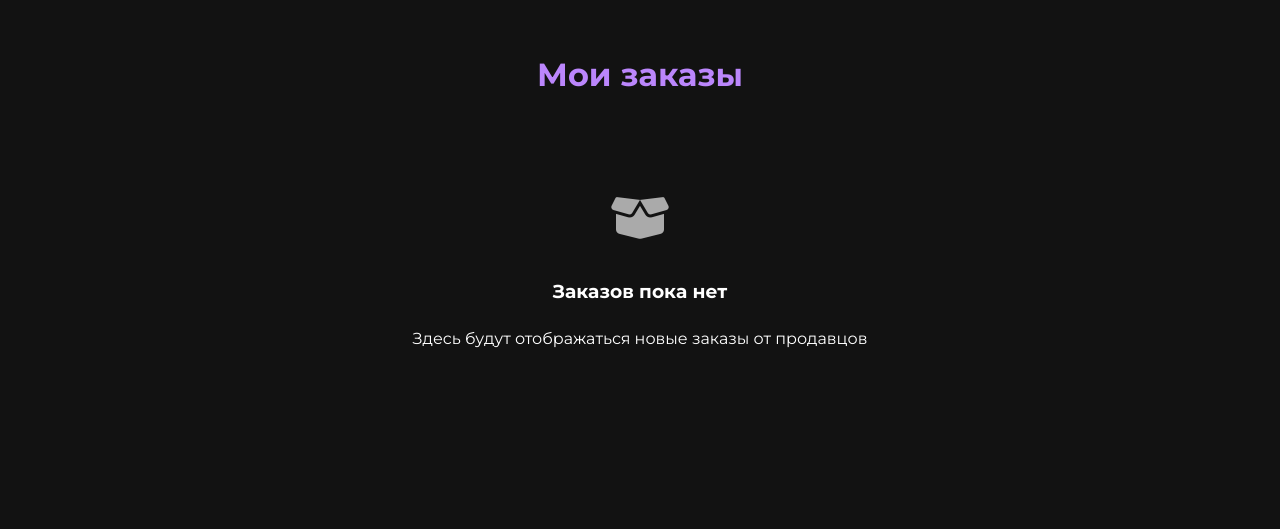
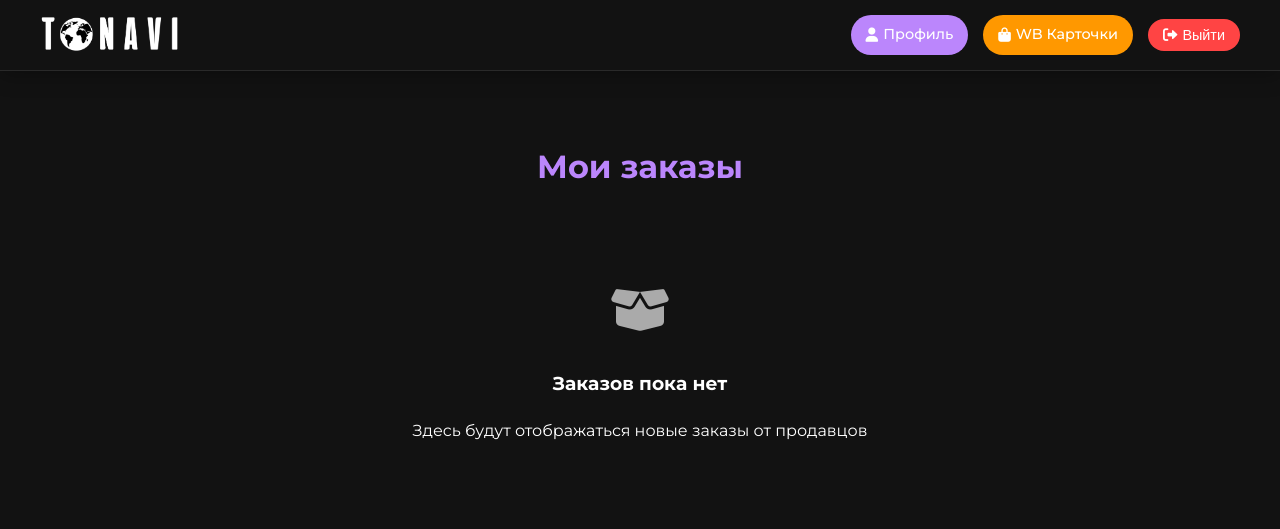
Before and after one commit to s0163614/tonavi, a Flask app: page /supplier/orders in a window 1280 px wide. Shown: the top 529 px of the page. Run offline with Flask 3, Linux system fonts and the light colour scheme; the visitor is signed in with stand-in values (Sample User, id 1); data that the repository does not hold is empty.

Commit message:
Update supplier_orders.html

```diff
--- a/templates/supplier_orders.html
+++ b/templates/supplier_orders.html
@@ -20,6 +20,21 @@
             --warning: #ffab00;
             --error: #ff4444;
         }
+        .logo-container {
+            display: flex;
+            align-items: center;
+            gap: 15px;
+        }
+
+        .logo {
+            height: 40px;
+            width: auto;
+            transition: transform 0.3s ease;
+        }
+
+        .logo:hover {
+            transform: scale(1.05);
+        }
 
         body {
             font-family: 'Montserrat', sans-serif;
@@ -27,6 +42,7 @@
             color: var(--text);
             line-height: 1.6;
             padding: 20px;
+            margin-top: 80px; /* Добавлено для фиксированного хедера */
         }
 
         .container {
@@ -38,6 +54,7 @@
             color: var(--primary);
             margin-bottom: 30px;
             text-align: center;
+            padding-top: 20px; /* Добавлено для отступа от хедера */
         }
 
         .orders-list {
@@ -95,6 +112,7 @@
         .order-detail {
             display: flex;
             margin-bottom: 8px;
+            align-items: center; /* Добавлено для выравнивания кнопки */
         }
 
         .detail-label {
@@ -169,9 +187,125 @@
             background: var(--error);
             color: #fff;
         }
+        .page-header {
+            text-align: center;
+            margin-bottom: 40px;
+            padding: 20px 0;
+            position: relative;
+        }
+        .header-actions {
+            display: flex;
+            gap: 15px;
+            align-items: center;
+        }
+        .header-wrapper {
+            position: fixed;
+            top: 0;
+            left: 0;
+            right: 0;
+            background: linear-gradient(135deg, var(--dark), var(--dark));
+            z-index: 1000;
+            box-shadow: 0 4px 20px rgba(0, 0, 0, 0.3);
+            border-bottom: 1px solid var(--border);
+        }
+
+        .main-header {
+            display: flex;
+            justify-content: space-between;
+            align-items: center;
+            padding: 15px 20px;
+            max-width: 1200px;
+            margin: 0 auto;
+        }
+        .btn-deposit {
+            padding: 6px 12px; /* Уменьшенный размер */
+            background-color: #4CAF50;
+            color: white;
+            text-align: center;
+            text-decoration: none;
+            border-radius: 5px;
+            transition: background-color 0.3s;
+            font-size: 0.85rem; /* Уменьшенный размер шрифта */
+            margin-left: 10px; /* Отступ от текста */
+        }
+        .btn-deposit:hover {
+            background-color: #45a049;
+        }
+
+        /* Новый стиль для контейнера депозита */
+        .deposit-container {
+            display: flex;
+            align-items: center;
+            flex-wrap: wrap;
+            gap: 5px;
+        }
+        .logout-btn {
+            background: var(--error);
+            color: white;
+        }
+        .profile-btn, .logout-btn, .nav-btn {
+            color: white;
+            padding: 8px 15px;
+            border-radius: 20px;
+            text-decoration: none;
+            font-weight: 500;
+            display: flex;
+            align-items: center;
+            gap: 5px;
+            transition: all 0.3s ease;
+            border: none;
+            cursor: pointer;
+            font-size: 0.9rem;
+            white-space: nowrap;
+        }
+
+        .profile-btn {
+            background: var(--primary);
+            color: white;
+        }
+
+        .profile-section {
+            background: var(--light);
+            border-radius: 10px;
+            padding: 20px;
+            margin-bottom: 30px;
+        }
+
+        .profile-info {
+            display: grid;
+            grid-template-columns: 1fr 1fr;
+            gap: 20px;
+        }
 </style>
 </head>
 <body>
+
+    <div class="header-wrapper">
+        <div class="main-header">
+            <div class="logo-container">
+                <img src="{{ url_for('static', filename='logo/logo4.png') }}" alt="Логотип" class="logo">
+
+            </div>
+
+            <div class="header-actions">
+                <a href="{{ url_for('profile') }}" class="profile-btn">
+                    <i class="fas fa-user"></i> Профиль
+                </a>
+                <!-- Добавить рядом с другими кнопками в header-actions -->
+                <a href="{{ url_for('wb_cards') }}" class="nav-btn" style="background: #ff9800;">
+                    <i class="fas fa-shopping-bag"></i> WB Карточки
+                </a>
+
+
+                <form action="{{ url_for('login') }}" method="POST" style="display: inline;">
+                    <button type="submit" class="logout-btn">
+                        <i class="fas fa-sign-out-alt"></i> Выйти
+                    </button>
+                </form>
+            </div>
+        </div>
+    </div>
+
     <div class="container">
         <h1>Мои заказы</h1>
 
@@ -195,17 +329,24 @@
                     </div>
                     <div class="order-detail">
                         <span class="detail-label">Дата создания: </span>
-                        <span>{{ order.created_at }}</span>
+                        <span>{{ order.created_at_formatted }}</span>
                     </div>
                     {% if order.confirmed_at %}
                     <div class="order-detail">
                         <span class="detail-label">Дата подтверждения: </span>
-                        <span>{{ order.confirmed_at }}</span>
+                        <span>{{ order.confirmed_at_formatted }}</span>
                     </div>
                     {% endif %}
                     <div class="order-detail">
                         <span class="detail-label">Сумма:</span>
                         <span>{{ "%.2f"|format(order.total) }} ₽</span>
+                    </div>
+                    <div class="order-detail">
+                        <span class="detail-label">Депозит продавца: {{ "%.2f"|format(order.seller_deposit or 0) }} ₽</span>
+
+                        {% if order.seller_deposit > 0 %}
+                        <a href="{{ url_for('reduce_deposit', seller_id=order.seller_id) }}" class="btn btn-deposit">Уменьшить депозит</a>
+                        {% endif %}
                     </div>
                 </div>
 
@@ -248,10 +389,6 @@
         </div>
         {% endif %}
     </div>
-
-    <script>
-    // Add any JavaScript functionality here if needed
-    </script>
 </body>
 </html>
 <!-- In checkout.html, replace the script section with: -->
```
Lines whose indentation alone changed are shown as unchanged.
